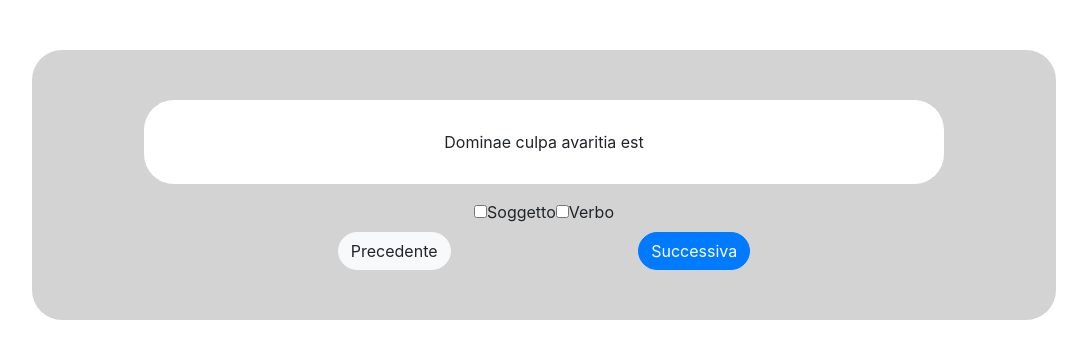
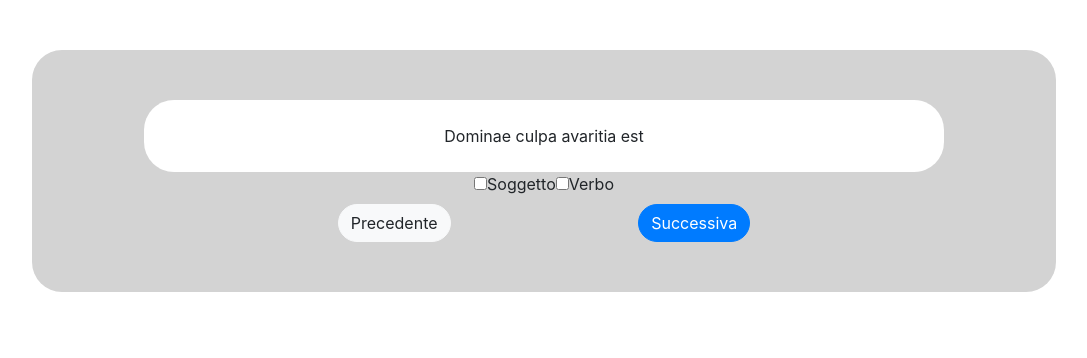
Before and after one commit to BlackLotus96/meddi-app, a React (Create React App) app: page /play/prima_declinazione in a window 1280 px wide. Shown: the top 358 px of the page, without its empty margins (96-1183 px from the left). Built offline with nearby package versions, Linux system fonts and the light colour scheme.

Commit message:
commit Revisione

```diff
--- a/src/components/PrimaDeclinazione.js
+++ b/src/components/PrimaDeclinazione.js
@@ -1,4 +1,4 @@
-import React, {Component, Fragment } from 'react';
+import React, {Component, createElement, Fragment} from 'react';
 import frasi from '../frasi.json';
 /**import isEmpty from "../utils/is-empty";**/
 import { Helmet } from 'react-helmet';
@@ -6,20 +6,26 @@ import isEmpty from "../utils/is-empty";
 
 class PrimaDeclinazione extends Component {
     constructor(props) {
-      super(props);
-      this.state = {
+    super(props);
+        this.state = {
         frasi,
-        fraseCorrente: {},
+        indiceFraseCorrente: 0,
+        fraseCorrente: frasi[0],
         prossimaFrase: {},
         frasePrecedente: {},
-        indiceFraseCorrente: 0
-      };
+        attivo: false
+
+        };
     }
+
+
+
 
     componentDidMount() {
       const {frasi, fraseCorrente, prossimaFrase, frasePrecedente } = this.state;
       this.displayFrasi(frasi, fraseCorrente, prossimaFrase, frasePrecedente);
     }
+
 
     displayFrasi = (frasi = this.state.frasi, fraseCorrente, prossimaFrase, frasePrecedente) => {
         let { indiceFraseCorrente } = this.state;
@@ -34,6 +40,7 @@ class PrimaDeclinazione extends Component {
                 frasePrecedente
           });
         }
+
     };
 
     gestisciSuccessivo = () => {
@@ -56,11 +63,40 @@ class PrimaDeclinazione extends Component {
         }
     };
 
+    shouldComponentUpdate(nextProps, nextState, nextContext) {
+        if (this.state.fraseCorrente === nextState.fraseCorrente){
+            return false;
+        }
+        return true;
+    }
+/**
+    renderizzaFrase = () => {
+        let blockDiv;
+
+        if (key.toString() !== "frase" && blockDiv !== null) {
+            blockDiv = document.createElement('div');
+            blockDiv.className = key.toString();
+            console.log(this.state.fraseCorrente[key])
+            blockDiv.append(this.state.fraseCorrente[key]);
+
+
+
+
+        } return blockDiv.innerText;
+
+    }
+**/
+    renderizzaFrase(){
+        return this.state.fraseCorrente.frase;
+}
+    gestisciCheckboxSoggetto(){
+
+    }
 
 
 
   render() {
-      const { fraseCorrente } = this.state;
+      const {fraseCorrente} = this.state;
 
       return (
           <Fragment>
@@ -70,16 +106,16 @@ class PrimaDeclinazione extends Component {
                   </Helmet>
 
               </head>
-              <div className="prima-declinazione-wrapper">
-                  <p className="font-weight-normal">
-                      {fraseCorrente.frase}
-                  </p>
+              <div id="prima-declinazione-wrapper" className="prima-declinazione-wrapper">
+                  <div id = "frase" className="frase">
+                      {this.renderizzaFrase()}
+                  </div>
                   <div className="checkbox-container">
                       <form>
-                          <input type="checkbox" id="soggetto" name="soggetto" value="Soggetto"/>
-                          <label for="soggetto">Soggetto</label>
-                          <input type="checkbox" id="verbo" name="verbo" value="Verbo"/>
-                          <label for="verbo">Verbo</label>
+                          <input onClick={this.gestisciCheckboxSoggetto} checked={this.state.attivo} type="checkbox" id="soggetto" name="soggetto" value="Soggetto"/>
+                          <label htmlFor="soggetto">Soggetto</label>
+                          <input onClick={this.gestisciCheckboxVerbo} checked={this.state.attivo} type="checkbox" id="verbo" name="verbo" value="Verbo"/>
+                          <label htmlFor="verbo">Verbo</label>
                       </form>
                   </div>
 
--- a/src/index.js
+++ b/src/index.js
@@ -3,10 +3,8 @@ import ReactDOM from 'react-dom';
 import "./styles/styles.scss";
 import App from './App';
 import 'bootstrap/dist/css/bootstrap.css';
-ReactDOM.render(
-  <React.StrictMode>
-    <App />
-  </React.StrictMode>,
+
+ReactDOM.render(<App/>,
   document.getElementById('root')
 
 );
--- a/src/styles/components/_primadeclinazione.scss
+++ b/src/styles/components/_primadeclinazione.scss
@@ -8,16 +8,20 @@
   padding: 50px 10px;
   border-radius: 30px;
 
+
 }
-
 .frase {
   background-color: white;
   border-radius: 30px;
   width: 100%;
   max-width: 800px;
   padding: $sm $md;
+  display: flex;
+  justify-content: center;
+
 
 }
+
 .font-weight-normal {
   background-color: white;
   border-radius: 30px;
```
